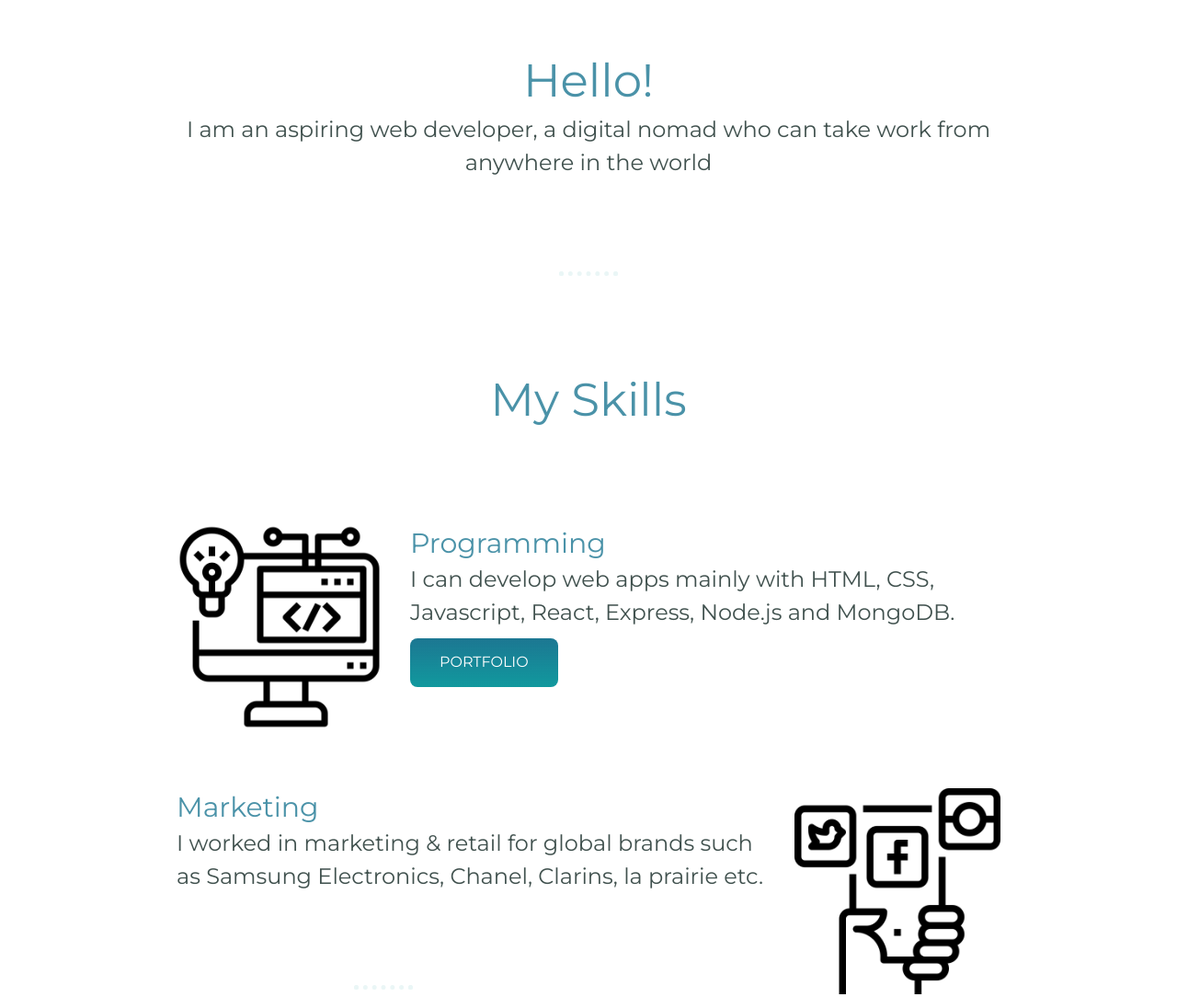
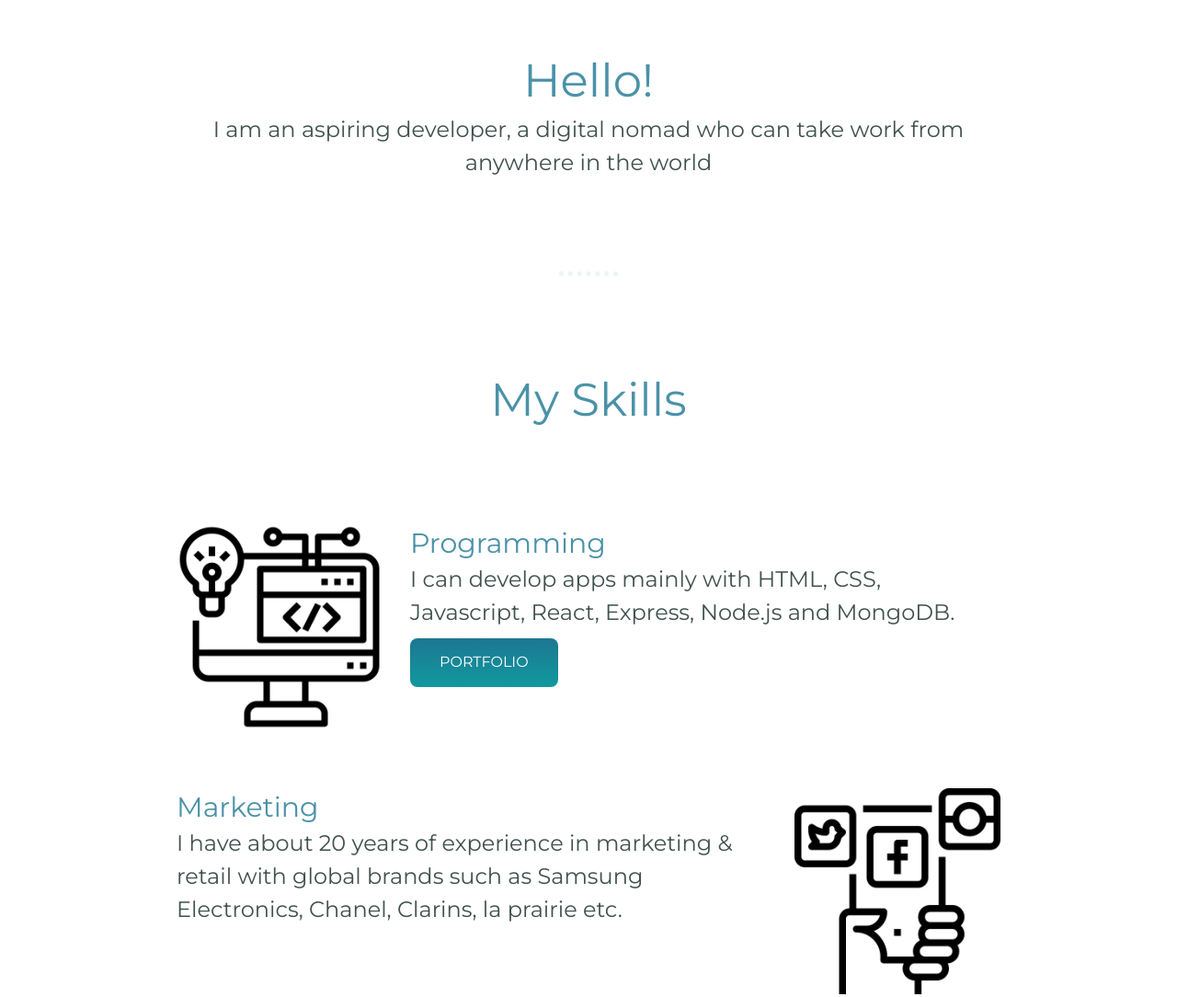
Before and after one commit to leunah76/mysite, a plain HTML site: page about.html in a window 1280 px wide. Shown: the part 247-1331 px from the top of the page at 92% size. Drawn offline with Linux system fonts and the light colour scheme.

Commit message:
Update about.html

```diff
--- a/about.html
+++ b/about.html
@@ -41,7 +41,7 @@
     <div class="profile">
       <img class="profile-img" src="images/profile.png" alt="profile-img">
       <h2>Hello!</h2>
-      <p class="intro">I am an aspiring web developer, a digital nomad who can take work from anywhere in the world</p>
+      <p class="intro">I am an aspiring developer, a digital nomad who can take work from anywhere in the world</p>
     </div>
     <hr>
     <div class="skills">
@@ -49,13 +49,13 @@
       <div class="skill-row">
         <img class="programing-img" src="images/programing.png" alt="programing-img">
         <h3>Programming</h3>
-        <p>I can develop web apps mainly with HTML, CSS, Javascript, React, Express, Node.js and MongoDB.</p>
+        <p>I can develop apps mainly with HTML, CSS, Javascript, React, Express, Node.js and MongoDB.</p>
         <a href="portfolio.html" class="btn portfolio-btn">PORTFOLIO</a>
       </div>
       <div class="skill-row">
         <img class="marketing-img" src="images/social-media.png" alt="marketing-img">
         <h3>Marketing</h3>
-        <p>I worked in marketing & retail for global brands such as Samsung Electronics, Chanel, Clarins, la prairie etc.</p>
+        <p>I have about 20 years of experience in marketing & retail with global brands such as Samsung Electronics, Chanel, Clarins, la prairie etc.</p>
       </div>
     </div>
     <hr>
```
